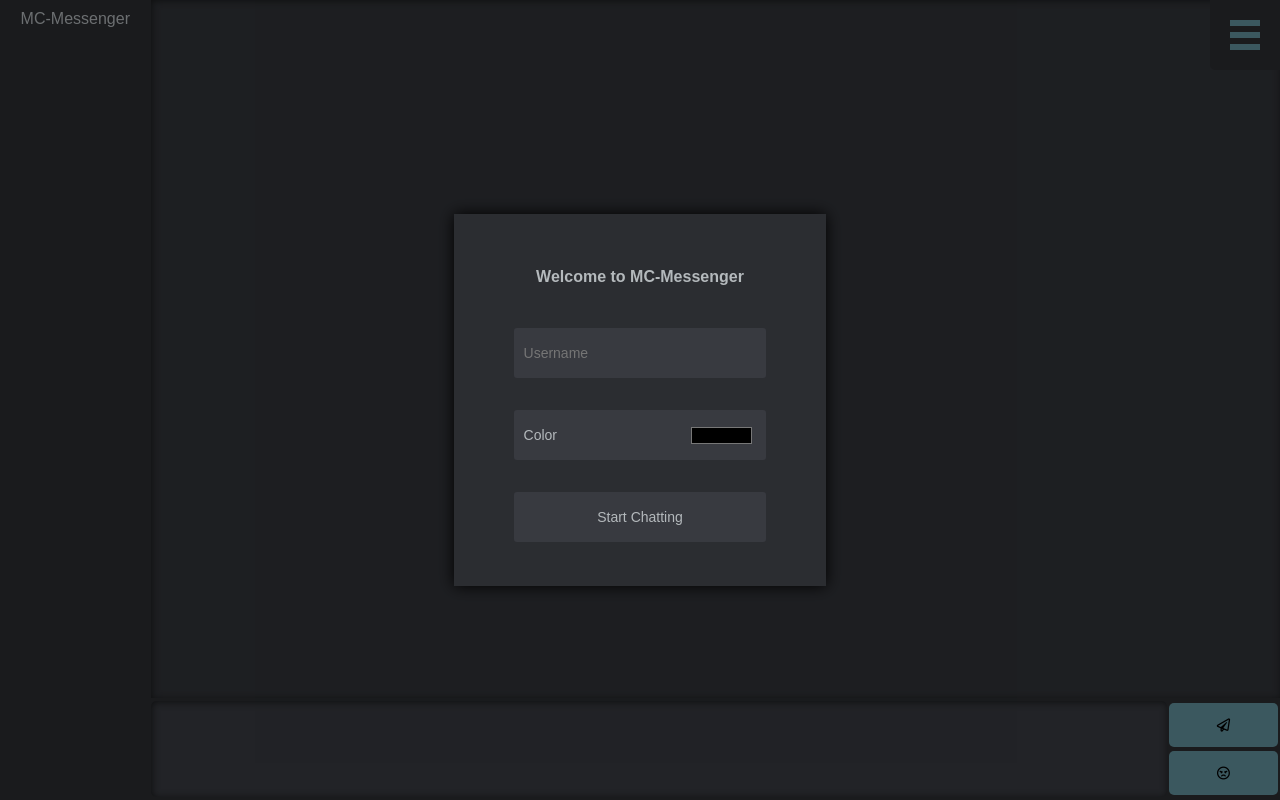
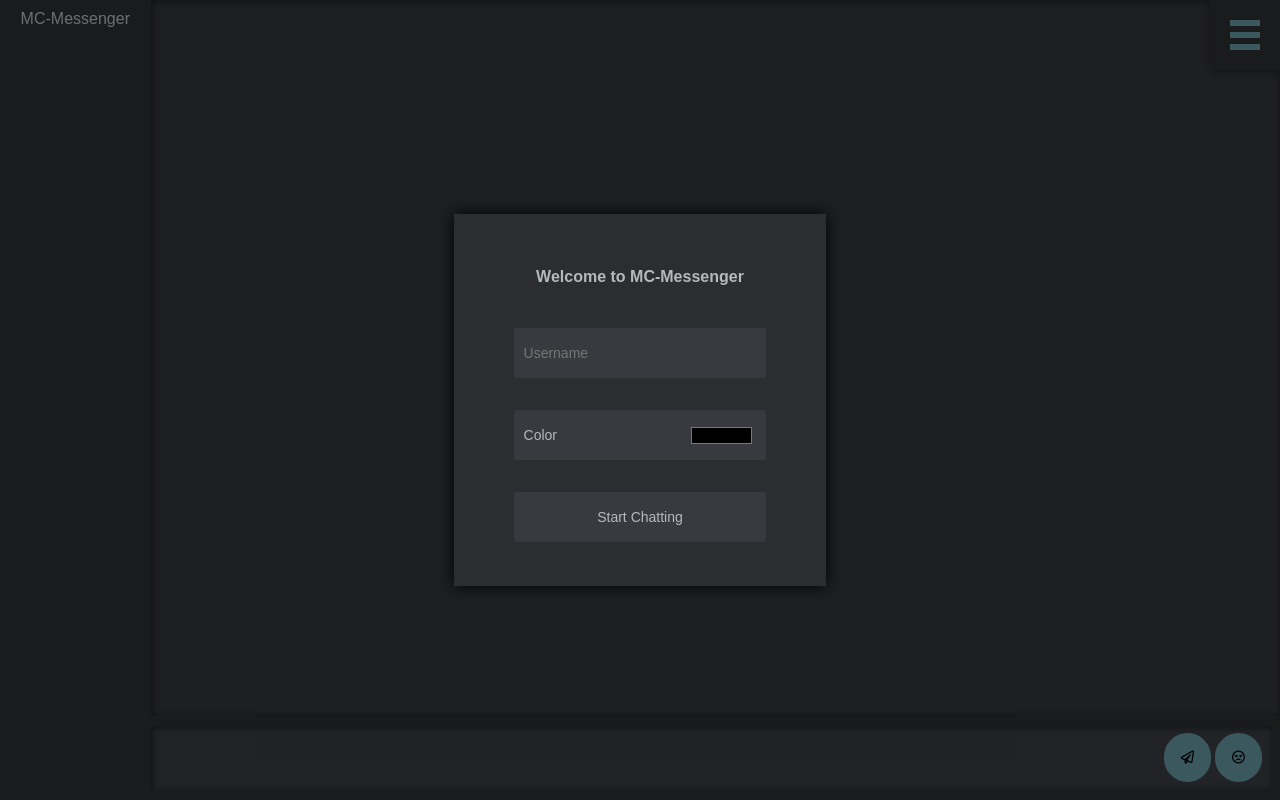
Before and after one commit to Scherrik/se_mcm, a website: page Mc_Messenger/data/index.html in a window 1280 px wide. Drawn offline with Linux system fonts and the light colour scheme.

Commit message:
msg input redesigned

```diff
--- a/Mc_Messenger/data/css/frame.css
+++ b/Mc_Messenger/data/css/frame.css
@@ -33,6 +33,12 @@
 	.menu_files{
 		display: block !important;
 	}
+	.chat_box{
+		margin-left: 8px;
+	}
+	.msg_box{
+		margin-left: 8px;
+	}
 }
 
 
@@ -55,39 +61,48 @@
     overflow-x: hidden;
     overflow-y: scroll;
     background-color: var(--msg_box);
+	border-radius: 2px;
 }
 
 .msg_box { grid-area: 3 / 2 / 4 / 3;
     width: 100%;
     background-color: transparent;
     box-sizing: border-box;
-    display: grid;
-    grid-template-columns: 90fr 10fr;
-    grid-template-rows: 3em 3em;
+    display: flex;
+	justify-content: center;
+	align-items: center;
 	padding-block: 3px;
+}
+
+.msg_input_frame {
+	width: 100%;
+	margin-right: 8px;
+	display: flex;
+	align-items: center;
+	height: 3em;
+	background-color: var(--msg_input);
+	border: var(--msg_input) solid 0px;
+	border-radius: 2px;
+	box-shadow: inset 1px 1px 7px var(--box_shadow);
+	padding: 8px;
 }
 
 .msg_input {
 	grid-area: 1 / 1 / 3 / 2;
-	background-color: var(--msg_input);
+	background-color: transparent;
+	margin-right: 8px;
 	resize: none;
+	border: none;
 	outline: none;
-	height: auto;
-	border: var(--msg_input) solid 0px;
-	border-radius: 5px;
-	box-shadow: inset 1px 1px 7px var(--box_shadow);
+	height: 100%;
+	width: 100%;
 	color: white;
-	padding: 8px;
 }
 
-.msg_send {
-	grid-area: 1 / 2 / 2 / 3;
+.msg_input_button {
 	background-color: var(--button_color);
-}
-
-.msg_angry {
-	grid-area: 2 / 2 / 3 / 3;
-	background-color: var(--button_color);
+	border-radius: 10em;
+	padding: 1.2em;
 }
 
 
--- a/Mc_Messenger/data/css/style.css
+++ b/Mc_Messenger/data/css/style.css
@@ -66,6 +66,8 @@ button{
 	top: -20px;
 	background: var(--background);
 	border: var(--background) solid 20px;
+	border-color: transparent;
+	box-shadow: 1px 1px 7px var(--box_shadow);
 	border-bottom-left-radius: 5px;
 	margin-top: -20px;
 	margin-right: -20px;
--- a/Mc_Messenger/data/index.html
+++ b/Mc_Messenger/data/index.html
@@ -26,15 +26,7 @@
 			</div>
 		</div>
 		<div class="frame" id="frame">
-			<div class="statusbar headline">MC-Messenger
-				<!--
-					<div id="lines" onclick="showmenu()">
-						<div id="menu_line1" class="menu_line"></div>
-						<div id="menu_line2" class="menu_line"></div>
-						<div id="menu_line3" class="menu_line"></div>
-					</div>
-					-->
-			</div>
+			<div class="statusbar headline">MC-Messenger</div>
 			<div class="users" id="userlist_parent">
 				<div class="userlist" id="userlist"></div>
 			</div>
@@ -47,9 +39,12 @@
 				</div>
 			</div>
 			<div class="msg_box" id="msg_box">
-				<textarea class="msg_input" id="msg_input" autofocus="true" wrap="hard" cols="20"></textarea>
-				<button class="msg_send far" onclick="MessageHandle.sendMessage()">&#xf1d8;</button>
-				<button class="msg_angry far" onclick="angrymode()">&#xf556;</button>
+				<div class="msg_input_frame" id="msg_input_frame">
+					<textarea class="msg_input" id="msg_input" autofocus="true" wrap="hard" cols="20"></textarea>
+					<button class="msg_input_button far" onclick="MessageHandle.sendMessage()">&#xf1d8;</button>
+					<button class="msg_input_button far" onclick="angrymode()">&#xf556;</button>
+				</div>
+
 			</div>
 			<div class="menu" id="menu">
 				<div class="menu_votes menu_entry" id="menu_votes" onclick="expand_menu(id)">
@@ -66,10 +61,6 @@
 			</div>
 			<div class="menu_settings menu_entry" id="settings">
 				<button class="menu_button" onclick="overlay()">Settings</button>
-				<!--
-				Name: <input type="text" onchange="userDatabase.me.na = this.value; MessageHandle.sendMetaChange()" id="user_name2"><br>
-				Color: <input type="color" id="user_color">
-				-->
 			</div>
 		</div>
 	</body>
--- a/Mc_Messenger/data/js/message.js
+++ b/Mc_Messenger/data/js/message.js
@@ -302,7 +302,6 @@ class MessageHandler{
 			return;
 		}
 		document.getElementById("msg_input").value = "";
-		document.getElementById("charcount").innerHTML = "000/500";
 
 		/*
 		 * TODO Extract name from message and determine id(s) from belonging user
--- a/Mc_Messenger/data/js/ui.js
+++ b/Mc_Messenger/data/js/ui.js
@@ -11,7 +11,8 @@ function expand_menu(selector){
 function angrymode(){
     document.body.classList.toggle("angrymode");
     document.getElementById("chat_box").classList.toggle("angrymode");
-    document.getElementById("msg_input").classList.toggle("angrymode");
+    document.getElementById("msg_input_frame").classList.toggle("angrymode");
+    document.getElementById("lines").classList.toggle("angrymode");
     document.getElementById("frame").classList.toggle("angryshake");
 }
 
--- a/Mc_Messenger/wsserver.js
+++ b/Mc_Messenger/wsserver.js
@@ -21,14 +21,16 @@ const requestListener = function (req, res) {
 		case "/css/regular.css":
 		case "/css/frame.css":
 		case "/css/modal.css":
-		contentType = "text/css";
+		case "/css/color_themes/dark_theme.css":
+		case "/css/color_themes/light_theme.css":
+			contentType = "text/css";
 		break;
 		case "/js/main.js":
 		case "/js/nacl.js":
 		case "/js/nacl-util.js":
 		case "/js/message.js":
 		case "/js/user.js":
-		case "/js/main.js":
+		case "/js/ui.js":
 		contentType = "application/javascript";
 		break;
 		case "/fonts/fa-regular-400.woff2":
```
